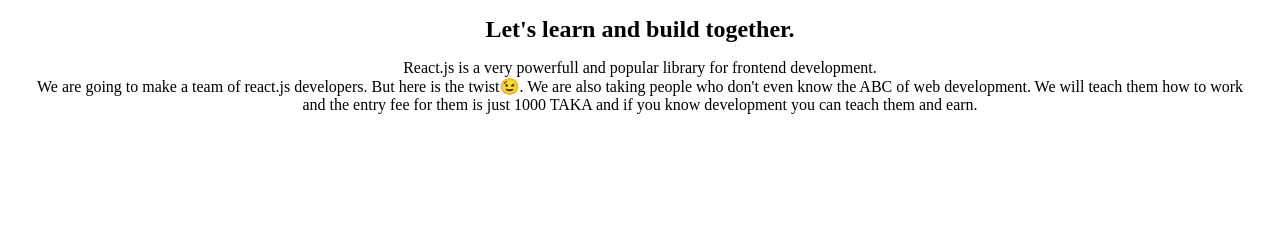
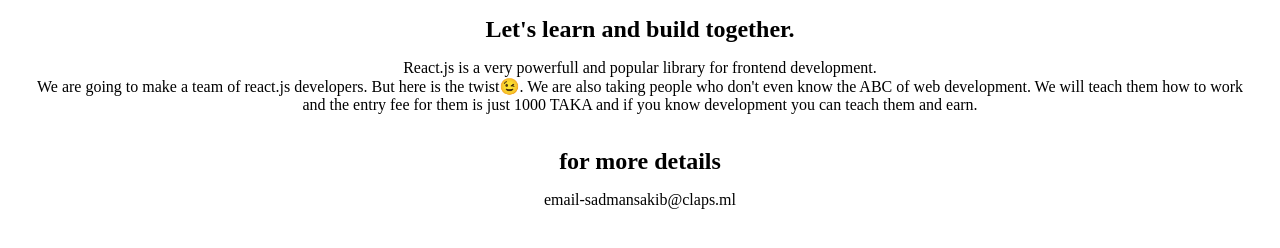
Before and after one commit to sadman-sakib-abesh/claps_career, a plain HTML site: page index.html in a window 1280 px wide. Shown: the part 56-304 px from the top of the page. Drawn offline with Linux system fonts and the light colour scheme.

Commit message:
Update index.html

```diff
--- a/index.html
+++ b/index.html
@@ -27,7 +27,9 @@ color:orange;
 <center>
    <b>Let's learn and build together. </b><br/>
 <p>React.js is a very powerfull and popular library for frontend development.<br/>
-We are going to make a team of react.js developers. But here is the twist😉. We are also taking people who don't even know the ABC of web development. We will teach them how to work<br/>and the entry fee for them is just 1000 TAKA and if you know development you can teach them and earn. </p>
+We are going to make a team of react.js developers. But here is the twist😉. We are also taking people who don't even know the ABC of web development. We will teach them how to work<br/>and the entry fee for them is just 1000 TAKA and if you know development you can teach them and earn. </p><br/>
+    <b>for more details</b>
+    <p>email-sadmansakib@claps.ml</p>
 </center>
     <br/><br/><br/>
 
```
